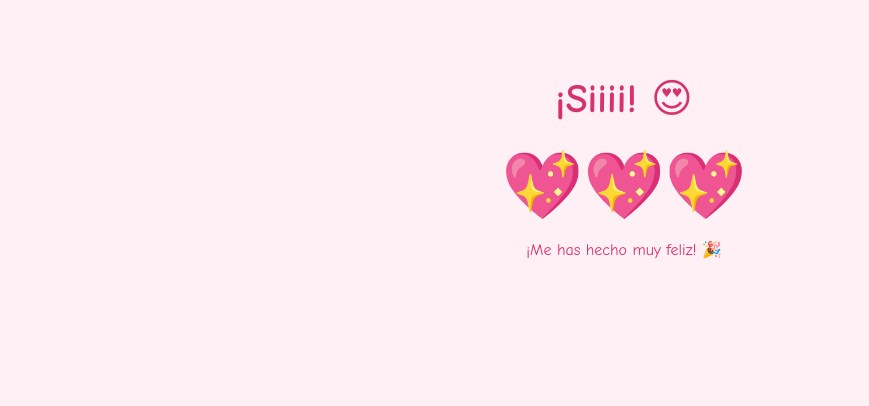
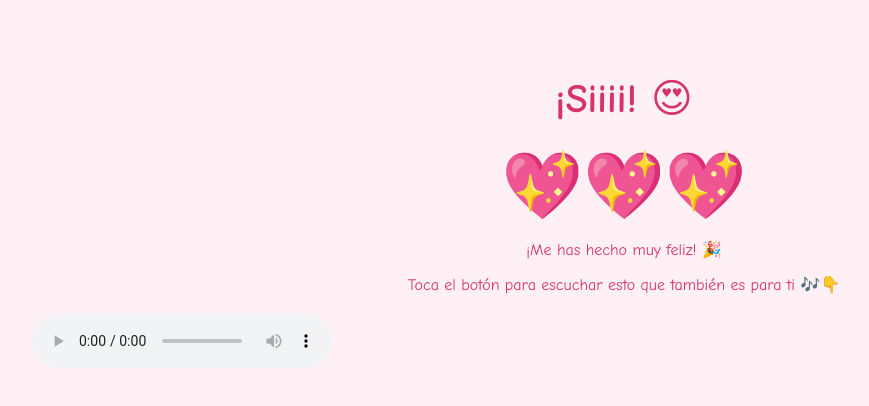
Before and after one commit to MAHA02CYBER/for_you, a plain HTML site: page index.html in a window 1280 px wide. Both pictures are taken after a click on the button "Sí 💘". Shown: the whole page, without its empty margins (16-885 px from the left). Drawn offline with Linux system fonts and the light colour scheme.

Commit message:
Update index.html

```diff
--- a/index.html
+++ b/index.html
@@ -41,6 +41,11 @@
       0%, 100% { transform: scale(1); }
       50% { transform: scale(1.2); }
     }
+
+    #musica {
+      display: none;
+      margin-top: 20px;
+    }
   </style>
 </head>
 <body>
@@ -51,30 +56,26 @@
   <p>He estado queriendo decirte algo...</p>
   <p><strong>¿Quieres estar conmigo? 💖</strong></p>
 
-  <!-- Botones -->
   <button onclick="responder(true)">Sí 💘</button>
   <button id="btnNo" onmouseover="moverBoton()">No 😢</button>
 
-  <!-- Audio oculto -->
-  <audio id="musica" src="https://maha02cyber.github.io/for_you/ParaTi.mp3"></audio>
+  <!-- Audio oculto inicialmente -->
+  <audio id="musica" src="ParaTi.mp3" controls></audio>
 
   <script>
     function responder(eleccion) {
       if (eleccion) {
-        // Reproducir la música primero
         const musica = document.getElementById("musica");
-        musica.volume = 0.5;
-        musica.play().then(() => {
-          // Luego cambia el contenido de la página
-          document.body.innerHTML = `
-            <h1>¡Siiii! 😍</h1>
-            <div class="corazon">💖💖💖</div>
-            <p>¡Me has hecho muy feliz! 🎉</p>
-          `;
-        }).catch(err => {
-          console.log("Error al reproducir música:", err);
-          alert("No se pudo reproducir la música automáticamente 😢. Toca la pantalla para activarla.");
-        });
+        document.body.innerHTML = `
+          <h1>¡Siiii! 😍</h1>
+          <div class="corazon">💖💖💖</div>
+          <p>¡Me has hecho muy feliz! 🎉</p>
+          <p>Toca el botón para escuchar esto que también es para ti 🎶👇</p>
+        `;
+
+        // Añadir nuevamente el audio con controles
+        document.body.appendChild(musica);
+        musica.style.display = "block";
       } else {
         alert("Noooo 😭, inténtalo otra vez jejeje");
       }
```
